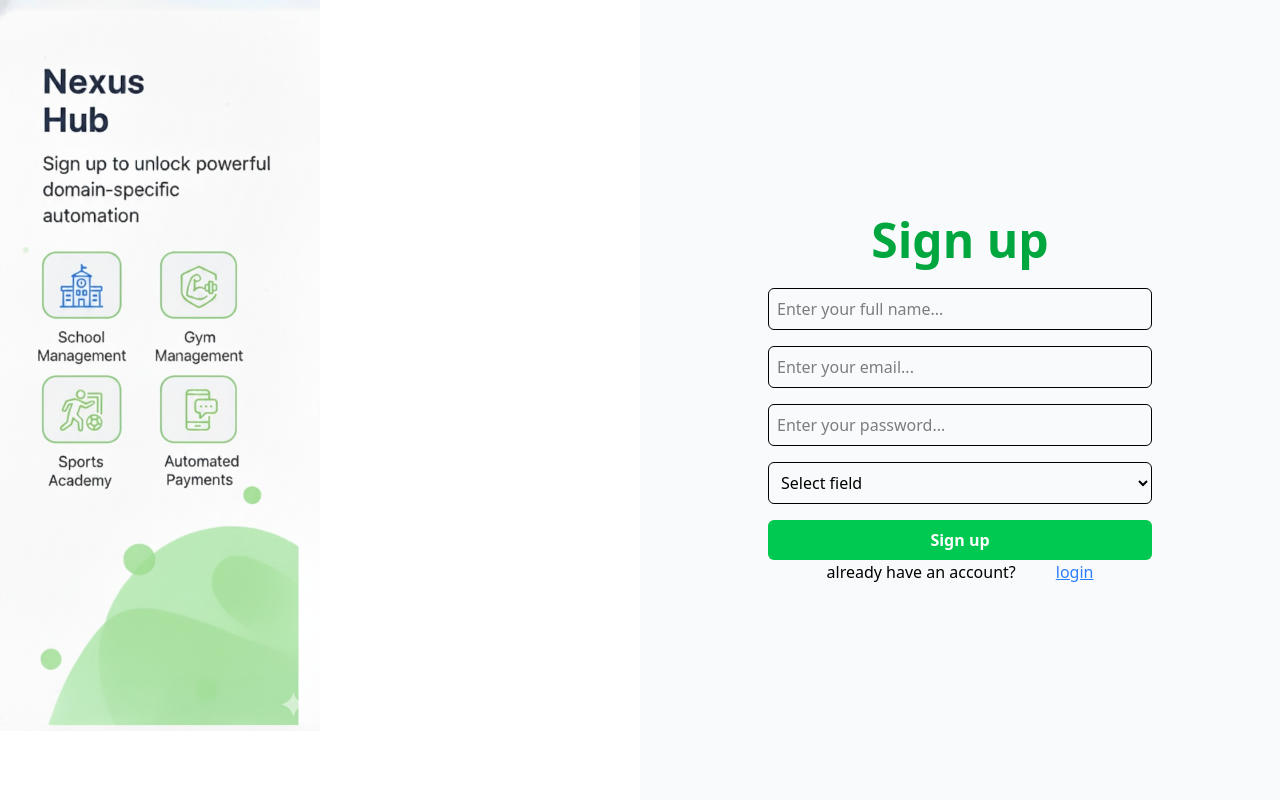
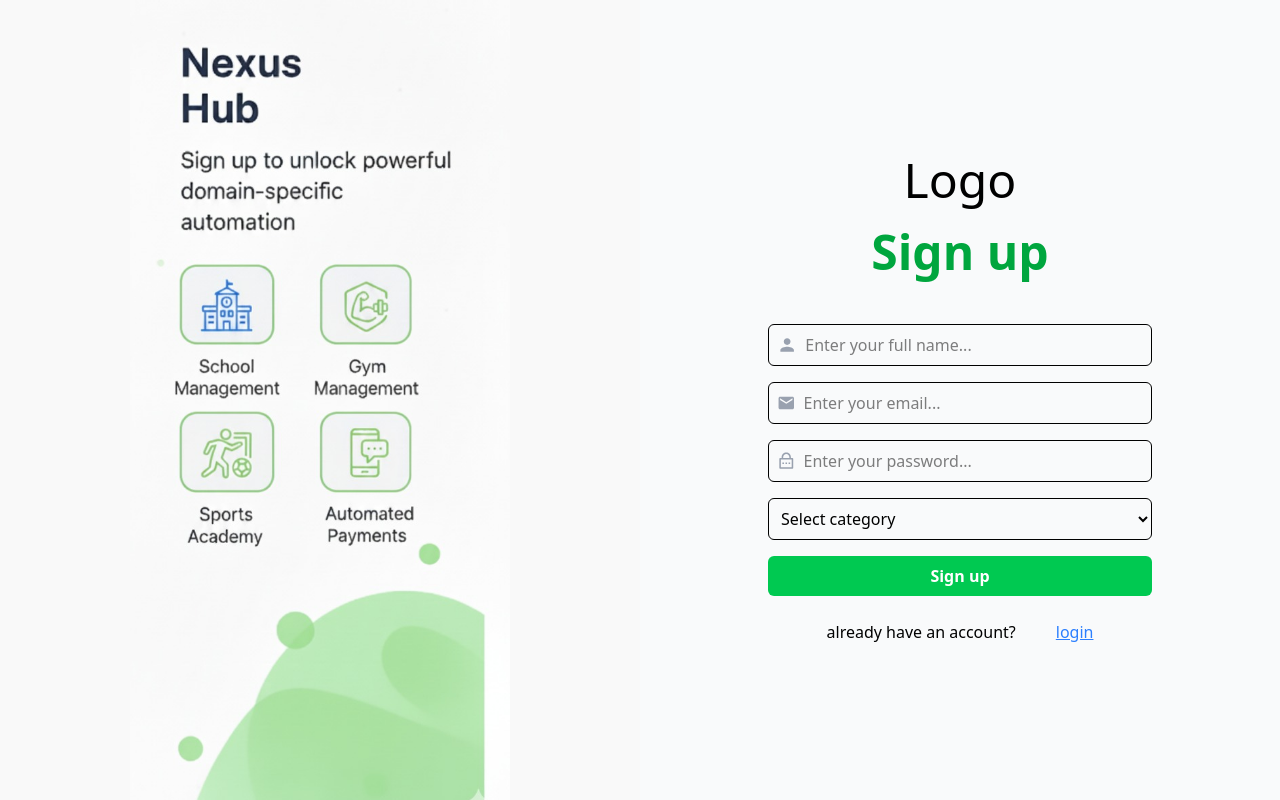
Before and after one commit to AbhishekGour12/NexsusHub, a Next.js app in the folder client/: page /Signup in a window 1280 px wide. Built offline with nearby package versions, Linux system fonts and the light colour scheme.

Commit message:
react icon login signup

```diff
--- a/client/package.json
+++ b/client/package.json
@@ -13,6 +13,7 @@
     "postcss": "^8.5.6",
     "react": "19.2.0",
     "react-dom": "19.2.0",
+    "react-icons": "^5.5.0",
     "tailwindcss": "^4.1.16"
   },
   "devDependencies": {
--- a/client/src/app/Components/SidebarImage.tsx
+++ b/client/src/app/Components/SidebarImage.tsx
@@ -10,13 +10,17 @@ interface SidebarImageProps{
 
 const SidebarImage: React.FC<SidebarImageProps> = ({src, alt, className}) => {
     return (
-        <div className={`w-full md:w-1/2 md:h-full ${className || ""}`}>
+      <div
+        className={`w-full md:w-1/2 md:h-full flex justify-center bg-[#F9F9F9] ${
+          className || ""
+        }`}
+      >
         <Image
           src={src}
           alt={alt}
-                width={320}
+          width={380}
           height={200}
-                className='object-cover'
+          className="object-cover"
         />
       </div>
     );
--- a/client/src/app/Login/page.tsx
+++ b/client/src/app/Login/page.tsx
@@ -1,30 +1,47 @@
-"use client"
-import Image from 'next/image'
-import React from 'react'
-import SidebarImage from '../Components/SidebarImage'
-import Link from 'next/link'
+"use client";
+import Image from "next/image";
+import React from "react";
+import SidebarImage from "../Components/SidebarImage";
+import Link from "next/link";
+import { MdMail } from "react-icons/md";
+import { RiLockPasswordLine } from "react-icons/ri";
 
-export default function Login() {
+const Login: React.FC = () => {
   return (
     <div className="flex flex-col md:flex-row h-screen">
+
       {/* Left sidebar image */}
-      <SidebarImage src="/sidebar.jpg" alt="Login image" />
+      <SidebarImage
+        src="/sidebar.jpg"
+        alt="Login image"
+      />
 
       {/* Right Login form */}
-      <div className="w-full md:w-1/2 flex flex-col justify-center items-center bg-gray-50 p-6">
+      <div className="w-full md:w-1/2 flex flex-col justify-center items-center bg-gray-50 p-6 gap-6">
+        <div className="text-5xl">
+          Logo
+        </div>
+
         <h1 className="text-5xl font-bold text-green-600 mb-6">Login</h1>
 
         <form className="flex flex-col gap-5 w-full max-w-sm">
+
+          <div className="flex items-center border p-2 rounded-md">
+            <MdMail className="text-gray-400 mr-2" size={20}/>
           <input
             type="email"
             placeholder="Enter your email..."
-            className="border p-2 rounded-md"
-          />
+            className="w-full outline-none"
+            />
+          </div>
+          <div className="flex items-center border p-2 rounded-md">
+            <RiLockPasswordLine className="text-gray-400 mr-2" size={20}/>
           <input
             type="password"
             placeholder="Enter your password..."
-            className="border p-2 rounded-md"
-          />
+            className="outline-none w-full"
+            />
+          </div>
           <button
             type="submit"
             className="bg-green-500 hover:bg-green-600 text-white  font-semibold rounded-md py-2 cursor-pointer transition-all"
@@ -32,11 +49,12 @@ export default function Login() {
             Login
           </button>
         </form>
-        <p className='mt-4 text-sm'>
-
+        <p className="mt-4 text-sm">
           <Link href="/Signup">Sign up</Link>
         </p>
       </div>
     </div>
   );
-}
+};
+
+export default Login;
--- a/client/src/app/Signup/page.tsx
+++ b/client/src/app/Signup/page.tsx
@@ -3,6 +3,9 @@ import Image from "next/image";
 import * as React from "react";
 import SidebarImage from "../Components/SidebarImage";
 import Link from "next/link";
+import { MdMail } from "react-icons/md";
+import { RiLockPasswordLine } from "react-icons/ri";
+import { MdPerson } from "react-icons/md";
 
 export default function Signup() {
   return (
@@ -12,27 +15,45 @@ export default function Signup() {
 
       {/* Right sidebar image */}
 
-      <div className="md:w-1/2 w-full flex flex-col justify-center items-center bg-gray-50 p-6">
+      <div className="md:w-1/2 w-full flex flex-col justify-center items-center bg-gray-50 p-6 gap-6">
+        <div className="text-5xl">
+          Logo
+        </div>
         <h1 className="text-5xl font-bold text-green-600 mb-6">Sign up</h1>
 
         <form className="flex flex-col gap-4 w-full max-w-sm">
+
+          <div className="flex items-center border p-2 rounded-md">
+            <MdPerson className="text-gray-400 mr-2" size={22}/>
           <input
             type="text"
             placeholder="Enter your full name..."
-            className="border p-2 rounded-md"
-          />
+            className="w-full outline-none"
+            />
+          </div>
+
+          <div className="flex items-center border p-2 rounded-md">
+            <MdMail className="mr-2 text-gray-400" size={20}/>
           <input
             type="email"
             placeholder="Enter your email..."
-            className="border p-2 rounded-md"
-          />
+            className="w-full outline-none"
+            />
+          </div>
+
+          <div className="flex items-center border p-2 rounded-md">
+            <RiLockPasswordLine className="mr-2 text-gray-400" size={20}/>
           <input
             type="password"
             placeholder="Enter your password..."
-            className="border p-2 rounded-md"
-          />
+            className="w-full outline-none"
+            />
+          </div>
+
           <select className="border p-2 rounded-md">
-            <option value="">Select field</option>
+            <option value="" disabled selected className="text-gray-400">
+              Select category
+            </option>
             <option value="gym">Gym</option>
             <option value="sports">Sports</option>
             <option value="school">School</option>
```
Also changed, not shown: 1 other file (tests, documents, lock files or other folders). Lines whose indentation alone changed are shown as unchanged.
